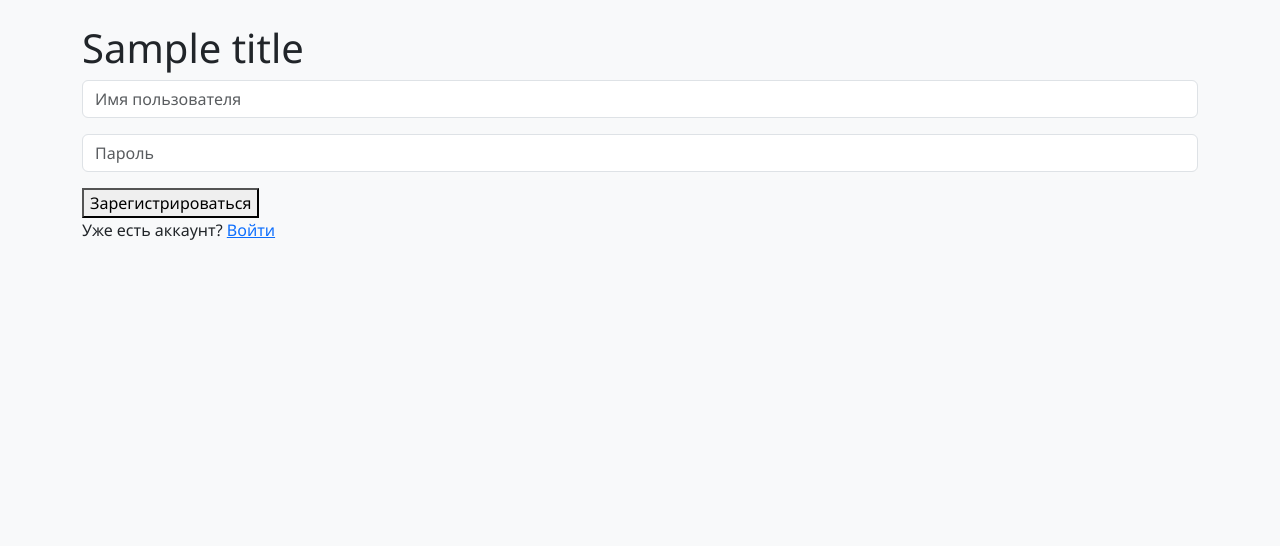
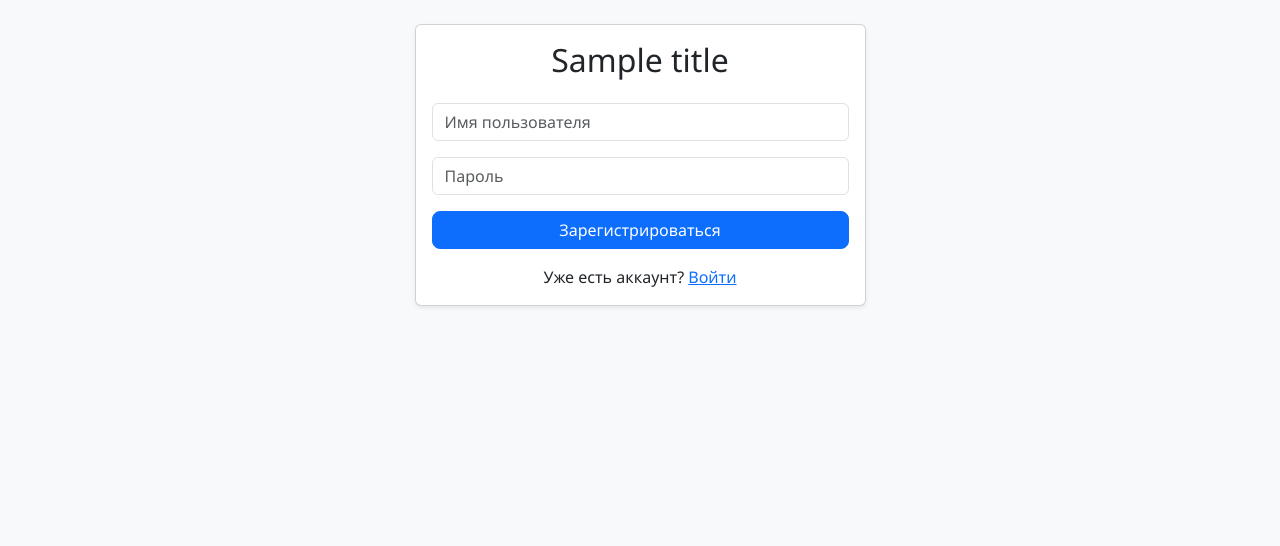
Before and after one commit to dmitriy347/MountainTrip, a Django app: template config/users/templates/users/register.html in a window 1280 px wide. Shown: the part 56-602 px from the top of the page. Run offline with Django 4.2, Linux system fonts and the light colour scheme; tables that the repository leaves empty hold one stand-in row (values such as "Sample post"); the template is opened without the code that fills it: values that come from a table or form of the project are taken from there, most other values are stand-ins (such as "Sample title", 1, 10 or a date in 2020).

Commit message:
refactor(users): шаблон register.html

```diff
--- a/config/users/templates/users/register.html
+++ b/config/users/templates/users/register.html
@@ -1,17 +1,46 @@
 {% extends "base.html" %}
 
 {% block content %}
-<h1>{{ title }}</h1>
+<div class="row justify-content-center">
+    <div class="col-md-6 col-lg-5">
+        <div class="card shadow-sm">
+            <div class="card-body">
+                <h2 class="text-center mb-4">{{ title }}</h2>
 
-<form method="post">
-    {% csrf_token %}
-    {{ form.as_p }}
+                <form method="post">
+                    {% csrf_token %}
 
-    <button type="submit">Зарегистрироваться</button>
-</form>
+                    {% if form.non_field_errors %}
+                        <div class="alert alert-danger">
+                            {{ form.non_field_errors }}
+                        </div>
+                    {% endif %}
 
-<p>
-    Уже есть аккаунт?
-    <a href="{% url 'users:login' %}">Войти</a>
-</p>
+                    {% for field in form %}
+                        <div class="mb-3">
+                            {{ field }}
+                            {% if field.errors %}
+                                <div class="text-danger small">
+                                    {{ field.errors }}
+                                </div>
+                            {% endif %}
+                            {% if field.help_text %}
+                                <div class="form-text">{{ field.help_text }}</div>
+                            {% endif %}
+                        </div>
+                    {% endfor %}
+
+                    <button type="submit" class="btn btn-primary w-100">
+                        Зарегистрироваться
+                    </button>
+                </form>
+
+                <div class="text-center mt-3">
+                    Уже есть аккаунт?
+                    <a href="{% url 'users:login' %}">Войти</a>
+                </div>
+            </div>
+        </div>
+    </div>
+</div>
 {% endblock %}
```
